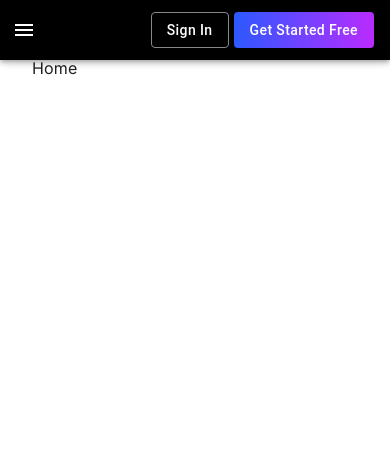
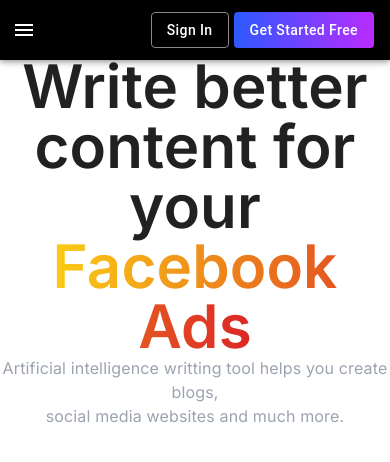
Before and after one commit to Aahmed-Hossain/Hotchpotch, a Next.js app: page / in a window 390 px wide. Shown: the top 462 px of the page. Built offline with nearby package versions, Linux system fonts and the light colour scheme.

Commit message:
added the responsive navbar using mui

```diff
--- a/src/app/page.tsx
+++ b/src/app/page.tsx
@@ -2,10 +2,14 @@
 
 export default function Home() {
   return (
-    <div className=" px-8">
+    <div className="text-center min-h-screen">
+   <h1 className="font-semibold text-6xl">
+   Write better <br/>
+content for your <br />
+  <u  className="bg-gradient-to-r from-yellow-400 to-red-600 text-transparent bg-clip-text">Facebook Ads </u>
 
-      Home
-
+   </h1>
+   <p className="text-gray-400">Artificial intelligence writting tool helps you create blogs, <br /> social media websites and much more.</p>
     </div>
   );
 }
```
